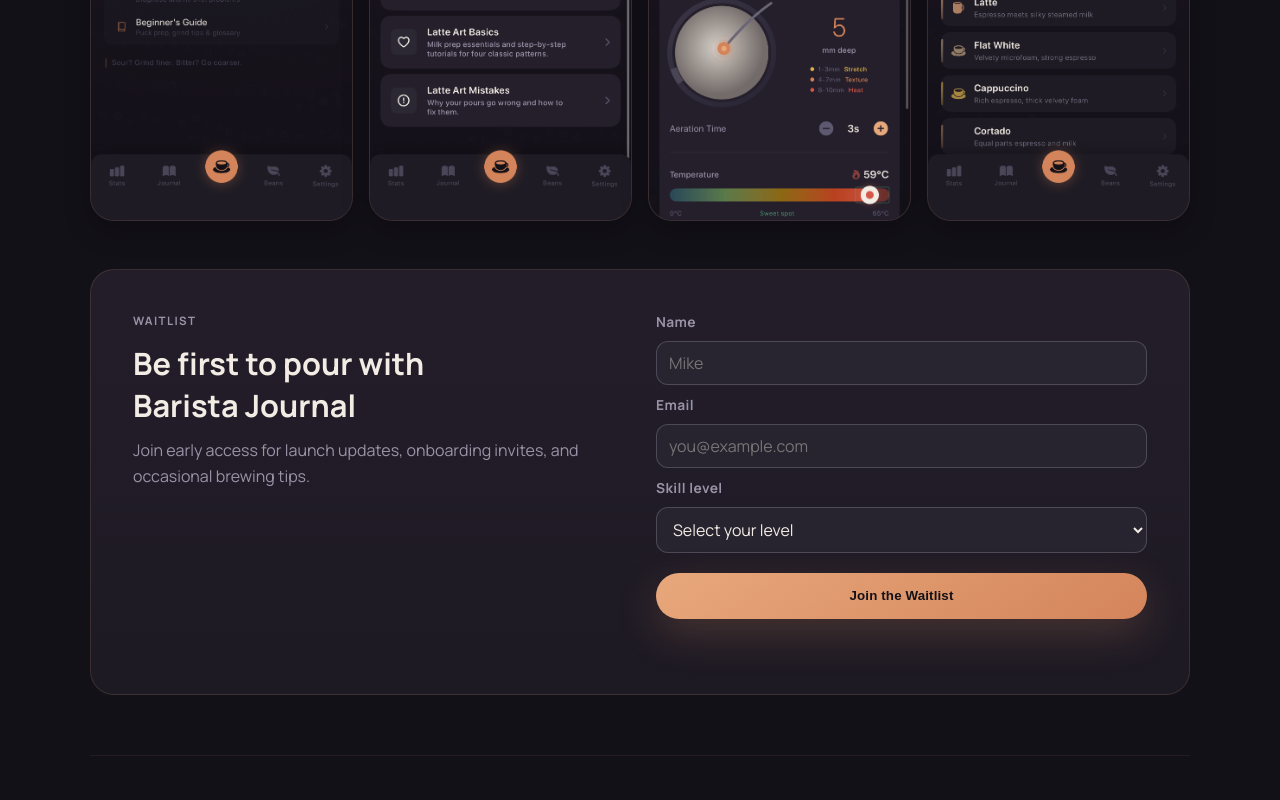
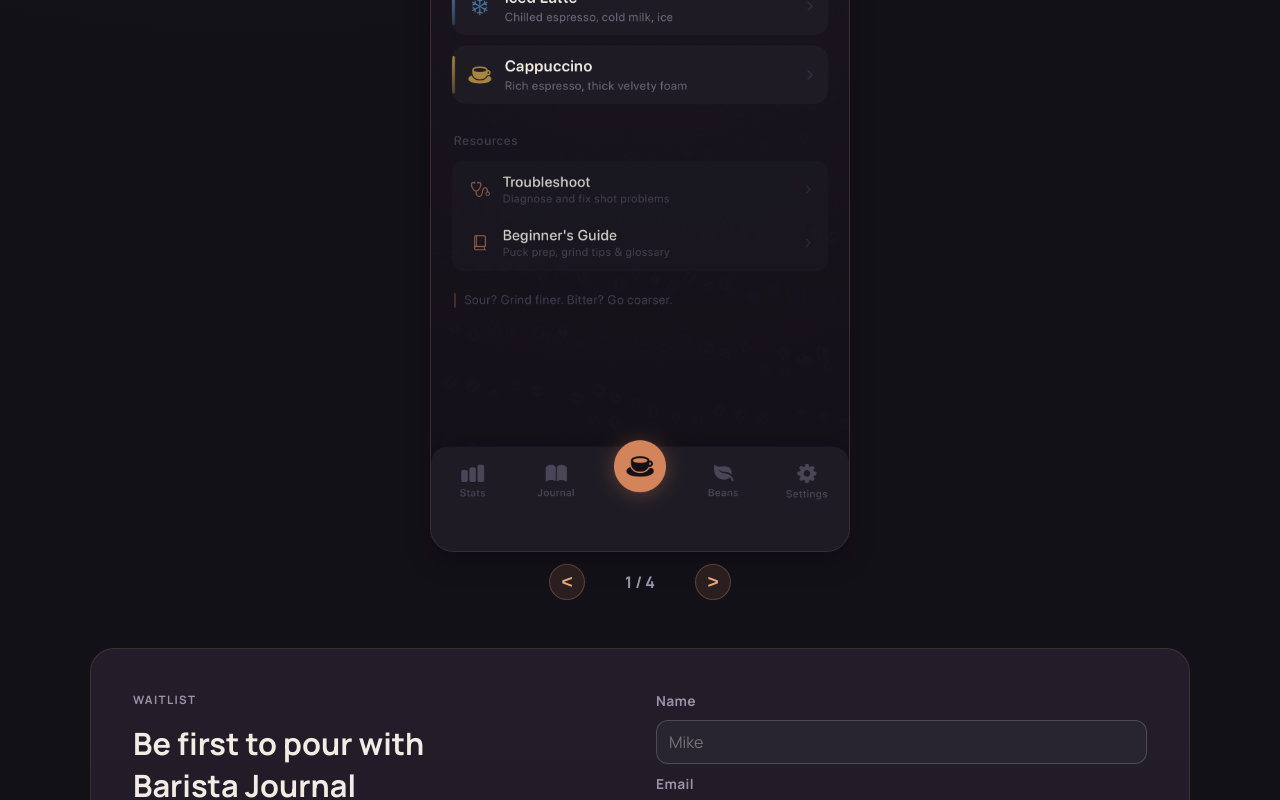
Before and after one commit to mihajlodjokic132/barista-journal-waitlist, a website built with Vite: page index.html in a window 1280 px wide. Shown: the part 1496-2296 px from the top of the page. Built offline with nearby package versions, Linux system fonts and the light colour scheme.

Commit message:
Convert screenshots grid to single-image carousel

```diff
--- a/script.js
+++ b/script.js
@@ -31,18 +31,79 @@
     return;
   }
 
-  screenshots.forEach((item, index) => {
-    const figure = document.createElement("figure");
-    figure.className = "screen-card";
+  let currentIndex = 0;
 
-    const image = document.createElement("img");
-    image.src = item.url;
-    image.alt = `Barista Journal app screenshot ${index + 1}`;
-    image.loading = "lazy";
+  const carousel = document.createElement("div");
+  carousel.className = "screens-carousel";
 
-    figure.appendChild(image);
-    screensGrid.appendChild(figure);
+  const figure = document.createElement("figure");
+  figure.className = "screen-card";
+
+  const image = document.createElement("img");
+  image.loading = "lazy";
+  figure.appendChild(image);
+
+  const controls = document.createElement("div");
+  controls.className = "screens-controls";
+
+  const prevButton = document.createElement("button");
+  prevButton.type = "button";
+  prevButton.className = "screens-nav";
+  prevButton.textContent = "<";
+  prevButton.setAttribute("aria-label", "Previous screenshot");
+
+  const counter = document.createElement("p");
+  counter.className = "screens-counter";
+  counter.setAttribute("aria-live", "polite");
+
+  const nextButton = document.createElement("button");
+  nextButton.type = "button";
+  nextButton.className = "screens-nav";
+  nextButton.textContent = ">";
+  nextButton.setAttribute("aria-label", "Next screenshot");
+
+  function updateSlide() {
+    const current = screenshots[currentIndex];
+    image.src = current.url;
+    image.alt = `Barista Journal app screenshot ${currentIndex + 1}`;
+    counter.textContent = `${currentIndex + 1} / ${screenshots.length}`;
+  }
+
+  function goPrevious() {
+    currentIndex = (currentIndex - 1 + screenshots.length) % screenshots.length;
+    updateSlide();
+  }
+
+  function goNext() {
+    currentIndex = (currentIndex + 1) % screenshots.length;
+    updateSlide();
+  }
+
+  prevButton.addEventListener("click", goPrevious);
+  nextButton.addEventListener("click", goNext);
+
+  carousel.tabIndex = 0;
+  carousel.addEventListener("keydown", (event) => {
+    if (event.key === "ArrowLeft") {
+      event.preventDefault();
+      goPrevious();
+    }
+
+    if (event.key === "ArrowRight") {
+      event.preventDefault();
+      goNext();
+    }
   });
+
+  controls.appendChild(prevButton);
+  controls.appendChild(counter);
+  controls.appendChild(nextButton);
+
+  carousel.appendChild(figure);
+  carousel.appendChild(controls);
+  screensGrid.appendChild(carousel);
+
+  updateSlide();
 }
 
 renderScreenshots();
--- a/styles.css
+++ b/styles.css
@@ -282,8 +282,14 @@
 
 .screens-grid {
   display: grid;
-  grid-template-columns: repeat(4, minmax(0, 1fr));
-  gap: var(--space-md);
+  justify-items: center;
+}
+
+.screens-carousel {
+  width: min(420px, 100%);
+  display: grid;
+  gap: 12px;
+  outline: none;
 }
 
 .screen-card {
@@ -300,6 +306,38 @@
   width: 100%;
   height: 100%;
   object-fit: cover;
+}
+
+.screens-controls {
+  display: flex;
+  align-items: center;
+  justify-content: center;
+  gap: 12px;
+}
+
+.screens-nav {
+  border: 1px solid rgba(232, 168, 124, 0.25);
+  background: rgba(212, 132, 90, 0.12);
+  color: var(--brew-accent-light);
+  border-radius: var(--radius-full);
+  width: 36px;
+  height: 36px;
+  font-size: 1.2rem;
+  font-weight: 800;
+  line-height: 1;
+  cursor: pointer;
+}
+
+.screens-nav:hover {
+  background: rgba(212, 132, 90, 0.2);
+}
+
+.screens-counter {
+  margin: 0;
+  min-width: 86px;
+  text-align: center;
+  color: var(--brew-text-secondary);
+  font-weight: 700;
 }
 
 .screens-empty {
@@ -433,8 +471,8 @@
     grid-template-columns: 1fr;
   }
 
-  .screens-grid {
-    grid-template-columns: repeat(2, minmax(0, 1fr));
+  .screens-carousel {
+    width: min(360px, 100%);
   }
 
   .waitlist {
```
